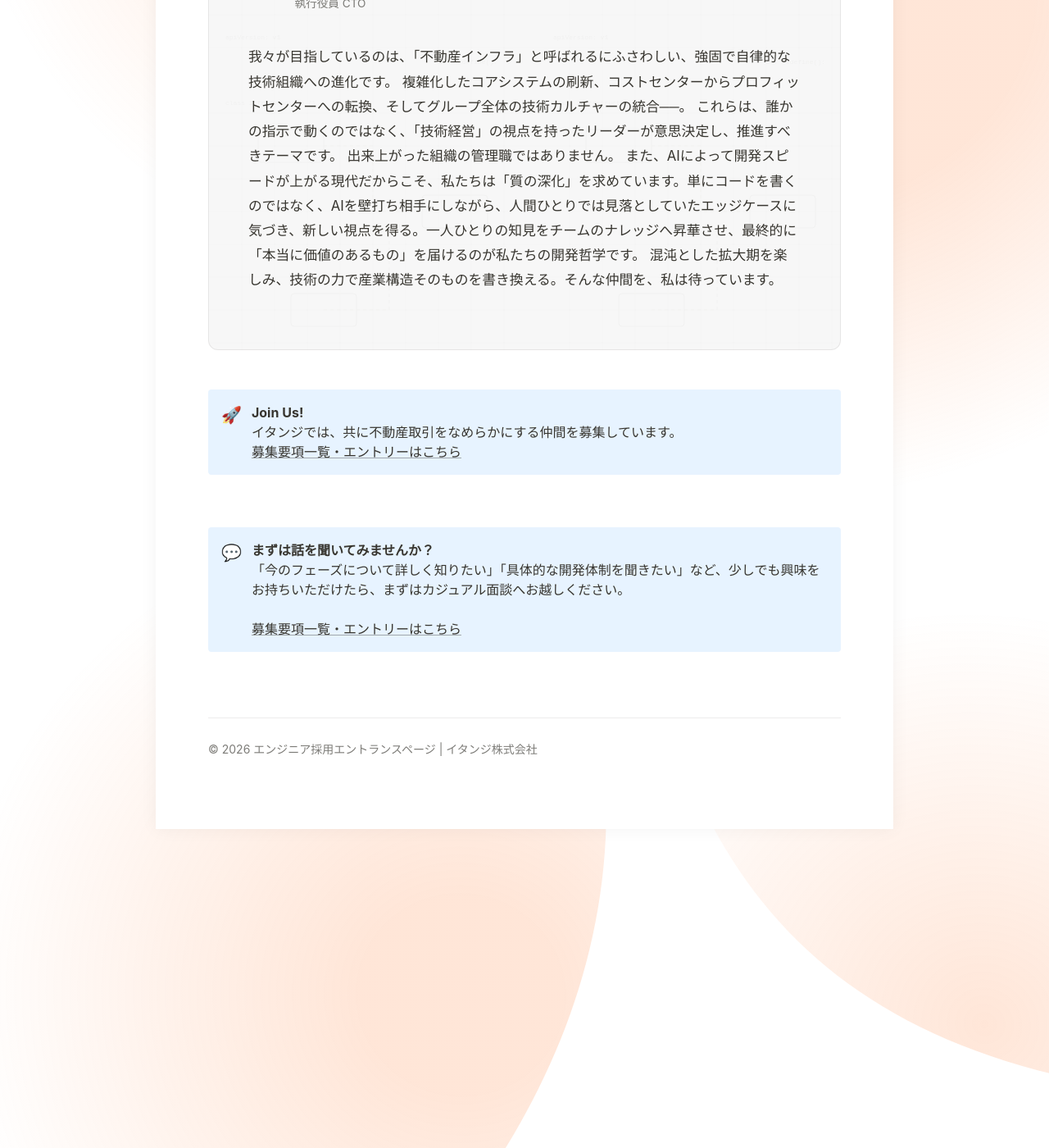
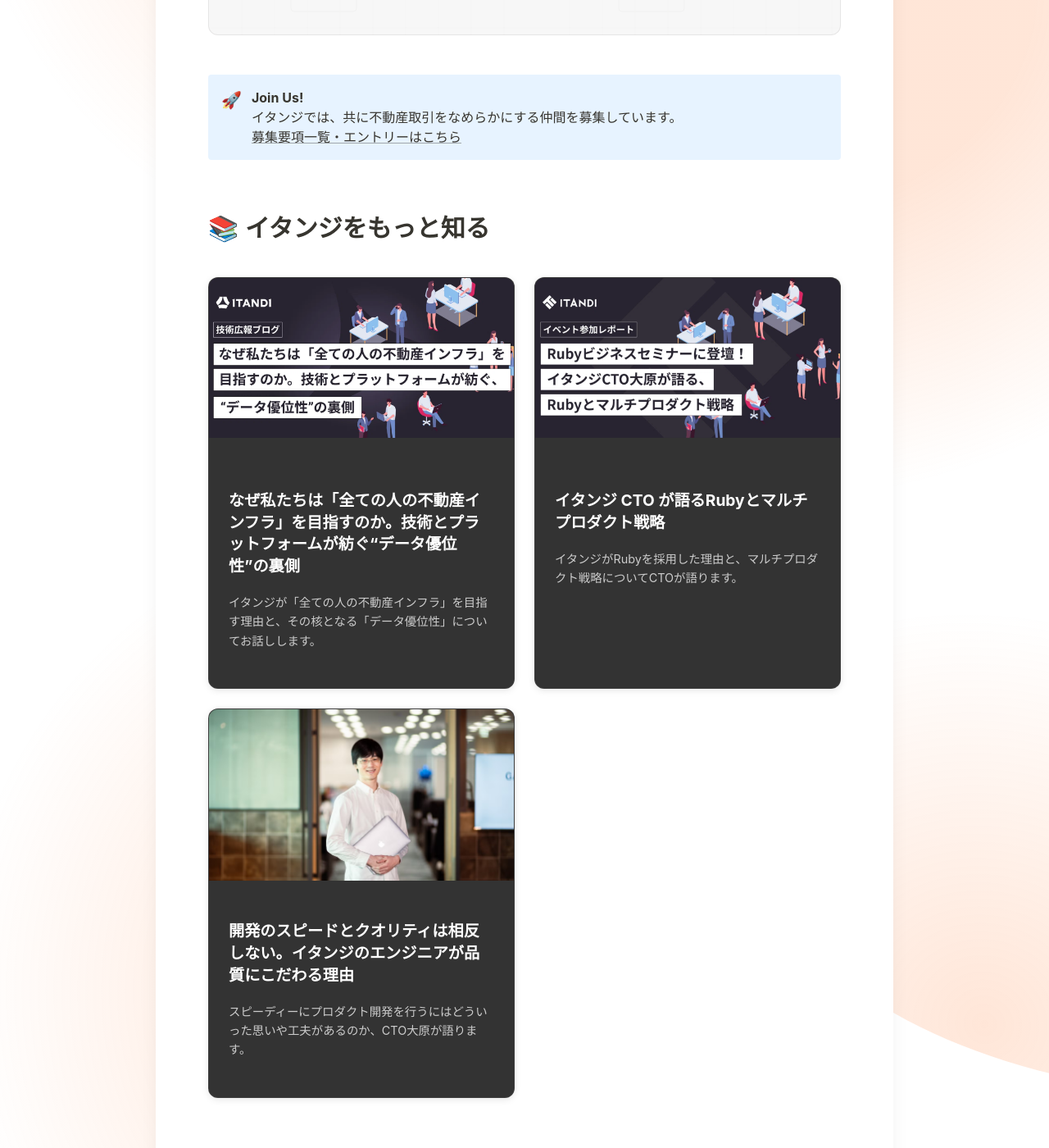
Before and after one commit to itandi/entrance-book, a Jekyll site: the page built from index.md, in a window 1280 px wide and 1400 px high, scrolled down 9636 px. Shown: the whole window at 82% size. Built offline with Jekyll 4.4.1, drawn with Linux system fonts in a browser that asks for light colours; some of the changed text lies outside the part shown.

Commit message:
add blogs

```diff
--- /dev/null
+++ b/_data/blogs.yml
@@ -0,0 +1,17 @@
+- title: "なぜ私たちは「全ての人の不動産インフラ」を目指すのか。技術とプラットフォームが紡ぐ“データ優位性”の裏側"
+  description: "イタンジが「全ての人の不動産インフラ」を目指す理由と、その核となる「データ優位性」についてお話しします。"
+  url: "https://note.com/shoma07/n/n09e827062965"
+  image: "/assets/images/cto-article.webp"
+  alt: "CTO Article"
+
+- title: "イタンジ CTO が語るRubyとマルチプロダクト戦略"
+  description: "イタンジがRubyを採用した理由と、マルチプロダクト戦略についてCTOが語ります。"
+  url: "https://shanaiho.itandi.co.jp/n/n8458293e1940"
+  image: "/assets/images/tech-pr-blog.webp"
+  alt: "Tech PR Blog"
+
+- title: "開発のスピードとクオリティは相反しない。イタンジのエンジニアが品質にこだわる理由"
+  description: "スピーディーにプロダクト開発を行うにはどういった思いや工夫があるのか、CTO大原が語ります。"
+  url: "https://prtimes.jp/story/detail/YbvdeWIlVAx"
+  image: "/assets/images/pr-times.avif"
+  alt: "PR Times"
--- a/_data/business_phase.yml
+++ b/_data/business_phase.yml
@@ -8,7 +8,7 @@ stats:
     note: "※全国賃貸住宅新聞発行「賃貸仲介・入居者動向 データブック 2025」の2024年賃貸仲介件数（推計）177万件より、ITANDIの本人申込から契約までのキャンセル率33％を基に⼊居申込数を264万件と算出し、ITANDIの年間電⼦⼊居申込数106万件から割合を推計"
   - label: "管理戸数ランキング(2024年) 100社中"
     value: "60社導入"
-    description: "　"
+    description: "イタンジの賃貸不動産業務支援システムを導入"
     note: "出典：2024年8月5日 全国賃貸住宅新聞「管理戸数ランキング2024」"
 
 main_copy: "信頼とトラフィック"
--- a/_includes/components/blog.html
+++ b/_includes/components/blog.html
@@ -1,8 +1,18 @@
 <div class="notion-section">
-    <div class="notion-callout">
-        <div class="notion-callout-icon">✍️</div>
-        <div class="notion-callout-content">
-            最新のエンジニアブログ記事は <a href="https://tech.itandi.co.jp/" target="_blank">ITANDI Tech Blog</a> で公開されています。
-        </div>
+    <h2>📚 イタンジをもっと知る</h2>
+
+    <div class="blog-cards-container">
+        {% for blog in site.data.blogs %}
+        <a href="{{ blog.url }}" target="_blank" class="blog-card">
+            <div class="blog-card-image">
+                <img src="{{ blog.image | relative_url }}" alt="{{ blog.alt }}">
+            </div>
+            <div class="blog-card-content">
+                <h3 class="blog-card-title">{{ blog.title }}</h3>
+                <p class="blog-card-description">{{ blog.description }}</p>
+                <p class="blog-card-url">{{ blog.display_url }}</p>
+            </div>
+        </a>
+        {% endfor %}
     </div>
 </div>
--- a/_includes/components/technology.html
+++ b/_includes/components/technology.html
@@ -62,15 +62,3 @@
             <a href="{{ '/teams/frontend/' | relative_url }}">👉 フロントエンドチームの詳細はこちら</a>
         </div>
     </div>
-
-    <div class="notion-section">
-        <h3>開発文化</h3>
-        <p>イタンジのエンジニアリング組織を支える文化と実践をご紹介します。</p>
-
-        <div class="tag-cloud-container">
-            {% for tag in site.data.dev_culture.tags %}
-            <span class="tag-cloud-item tag-{{ tag.size }}">{{ tag.name }}</span>
-            {% endfor %}
-        </div>
-        <p>※詳しくはカジュアル面談で説明いたします。</p>
-    </div>
--- a/assets/css/default.scss
+++ b/assets/css/default.scss
@@ -13,6 +13,13 @@
     --notion-red: #{$notion-red};
     --notion-blue: #{$notion-blue};
     --notion-gray-bg: #{$notion-gray-bg};
+
+    /* Brand Colors */
+    --primary-orange: #{$primary-orange};
+    --secondary-orange: #{$secondary-orange};
+    --light-gray-bg: #{$light-gray-bg};
+    --text-main: #{$text-main};
+    --text-muted: #{$text-muted};
 }
 
 * {
@@ -406,7 +413,6 @@ li {
 }
 
 .notion-section-description {
-    color: var(--notion-secondary-text);
     margin-bottom: 2em;
 }
 
@@ -452,10 +458,6 @@ li {
     font-size: 0.95rem;
     line-height: 1.6;
     margin: 1.5em 0;
-
-    &.secondary {
-        color: var(--notion-secondary-text);
-    }
 }
 
 // Organization Component Classes
@@ -1087,10 +1089,8 @@ details.notion-toggle[open] summary::before {
 
 /* Greeting Section */
 .greeting-section {
-    background-color: var(--light-gray-bg);
     border-radius: 12px;
     margin: 40px 0;
-    border-left: 5px solid var(--primary-orange);
 }
 
 .greeting-section h2 {
@@ -1100,5 +1100,90 @@ details.notion-toggle[open] summary::before {
 
 .greeting-section p {
     margin-bottom: 15px;
-    color: var(--text-muted);
 }
+
+/* Horizontal Blog Cards */
+.blog-cards-container {
+  display: grid;
+  grid-template-columns: repeat(auto-fit, minmax(300px, 1fr));
+  gap: 24px;
+  margin-top: 40px;
+}
+
+.blog-card {
+  display: flex;
+  flex-direction: column;
+  background: var(--light-gray-bg);
+  border-radius: 12px;
+  overflow: hidden;
+  text-decoration: none;
+  color: inherit;
+  transition: all 0.3s ease;
+  border: 1px solid rgba(255, 255, 255, 0.05);
+  box-shadow: 0 2px 8px rgba(0, 0, 0, 0.1);
+  height: 100%;
+}
+
+.blog-card:hover {
+  transform: translateY(-4px);
+  box-shadow: 0 8px 24px rgba(255, 107, 0, 0.15);
+  border-color: var(--primary-orange);
+}
+
+.blog-card-image {
+  width: 100%;
+  aspect-ratio: 16 / 9;
+  flex-shrink: 0;
+  overflow: hidden;
+}
+
+.blog-card-image img {
+  width: 100%;
+  object-fit: cover;
+  transition: transform 0.3s ease;
+}
+
+.blog-card:hover .blog-card-image img {
+  transform: scale(1.05);
+}
+
+.blog-card-content {
+  flex: 1;
+  padding: 24px;
+  display: flex;
+  flex-direction: column;
+}
+
+.blog-card-title {
+  font-size: 1.2rem;
+  font-weight: 700;
+  margin-bottom: 12px;
+  color: var(--text-main);
+  line-height: 1.4;
+}
+
+.blog-card-description {
+  font-size: 0.9rem;
+  color: var(--text-muted);
+  margin-bottom: 16px;
+  line-height: 1.6;
+}
+
+.blog-card-url {
+  font-size: 0.8rem;
+  color: var(--primary-orange);
+  font-family: 'Courier New', monospace;
+  opacity: 0.8;
+  margin-top: auto;
+}
+
+/* Mobile responsive for blog cards */
+@media (max-width: 768px) {
+  .blog-cards-container {
+    grid-template-columns: 1fr;
+  }
+
+  .blog-card-content {
+    padding: 20px;
+  }
+}
--- a/assets/css/style.scss
+++ b/assets/css/style.scss
@@ -1,5 +1,6 @@
 ---
 ---
+
 @import "variables";
 
 :root {
--- a/index.md
+++ b/index.md
@@ -40,5 +40,9 @@ layout: default
 </div>
 
 <div class="section-content">
+  {% include components/blog.html %}
+</div>
+
+<div class="section-content">
   {% include components/cta_area.html %}
 </div>
```
Also changed, not shown: assets/images/cto-article.webp (added), assets/images/pr-times.avif (added), assets/images/pr-times.jpg (added), assets/images/tech-pr-blog.webp (added).
